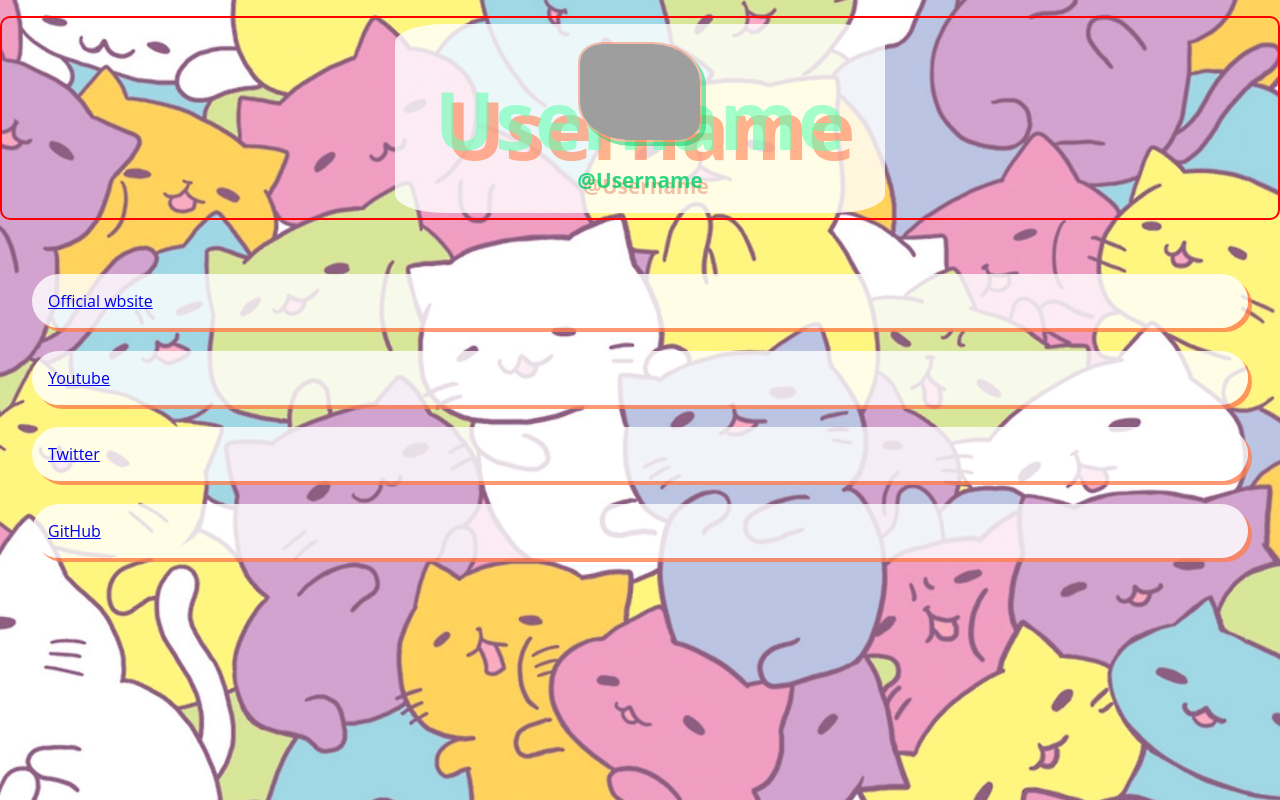
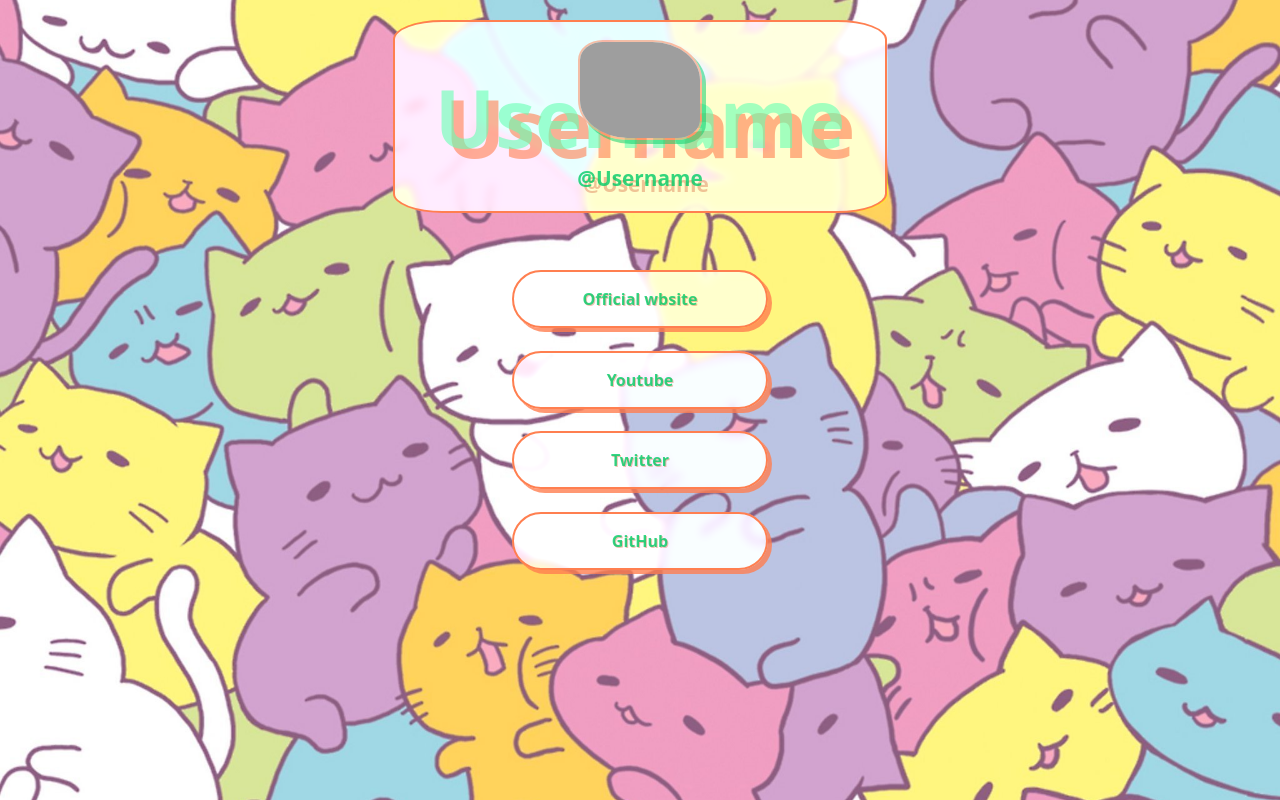
Before and after one commit to yeparo/linkInBio, a plain HTML site: page index.html in a window 1280 px wide. Drawn offline with Linux system fonts and the light colour scheme; grey boxes are pictures that could not be loaded.

Commit message:
links update

```diff
--- a/index.css
+++ b/index.css
@@ -17,7 +17,6 @@ header {
     display: flex;
     flex-direction: column;
     align-items: center;
-    border: 2px solid red;
     border-radius: 10px;
 }
 
@@ -29,7 +28,7 @@ header img {
     box-shadow: rgba(0, 204, 102, 0.5) 4px 4px ;
 }
 
-header .frontName {
+.frontName {
     color: rgba(0, 204, 102, 0.8);
     filter: drop-shadow(6px 6px rgba(216, 104, 63, 0.5));
     display: inline-block;
@@ -42,6 +41,9 @@ header .frontName {
     position: absolute;
     background: rgb(255, 255, 255, 0.8);
     border-radius: 10%;
+    border: 2px solid coral;
+    backdrop-filter: blur(5px) saturate(160%) contrast(180%);
+    -webkit-backdrop-filter: blur(5px) saturate(160%);
 }
 
 .backName h1 {
@@ -56,12 +58,35 @@ ul {
     list-style: none;
     margin: 0 auto;
     padding: 2em;
+    max-width: 20em ;
 }
 
 ul li {
     background-color: rgb(255, 255, 255, 0.8);
+    backdrop-filter: blur(5px) saturate(160%) contrast(180%);
+    -webkit-backdrop-filter: blur(5px) saturate(160%) contrast(180%);
     border-radius: 10em;
     padding: 1em;
     margin: 1.4em 0;
+    border: 2px solid coral;
     box-shadow: rgba(255, 127, 80, 0.8) 4px 4px;
 }
+
+ul li a {
+    display: flex;
+    flex-direction: row;
+    justify-content: center;
+    align-items: center;
+}
+
+a {
+    color: rgba(0, 204, 102, 0.8);
+    filter: drop-shadow(1px 1px rgba(216, 104, 63, 0.5));
+    font-weight: 700;
+    text-decoration: none;
+}
+
+li > a:hover {
+    color: deeppink;
+    transform: scale(1.1)
+}
```
